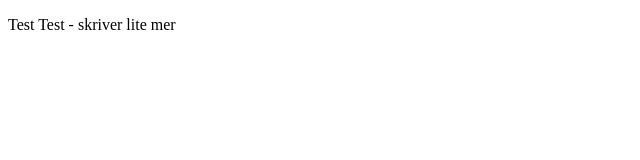
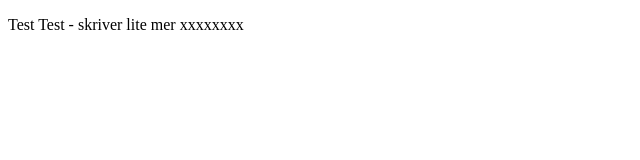
Before and after one commit to SandraS78/GitHubTest9, a plain HTML site: page index.html in a window 1280 px wide. Shown: the full height of the page, 0-640 px from the left. Drawn offline with Linux system fonts and the light colour scheme.

Commit message:
förändring2

```diff
--- a/index.html
+++ b/index.html
@@ -8,7 +8,7 @@
 <body>
     <p>
         Test
-        Test - skriver lite mer
+        Test - skriver lite mer xxxxxxxx
     </p>
 
 </body>
```
